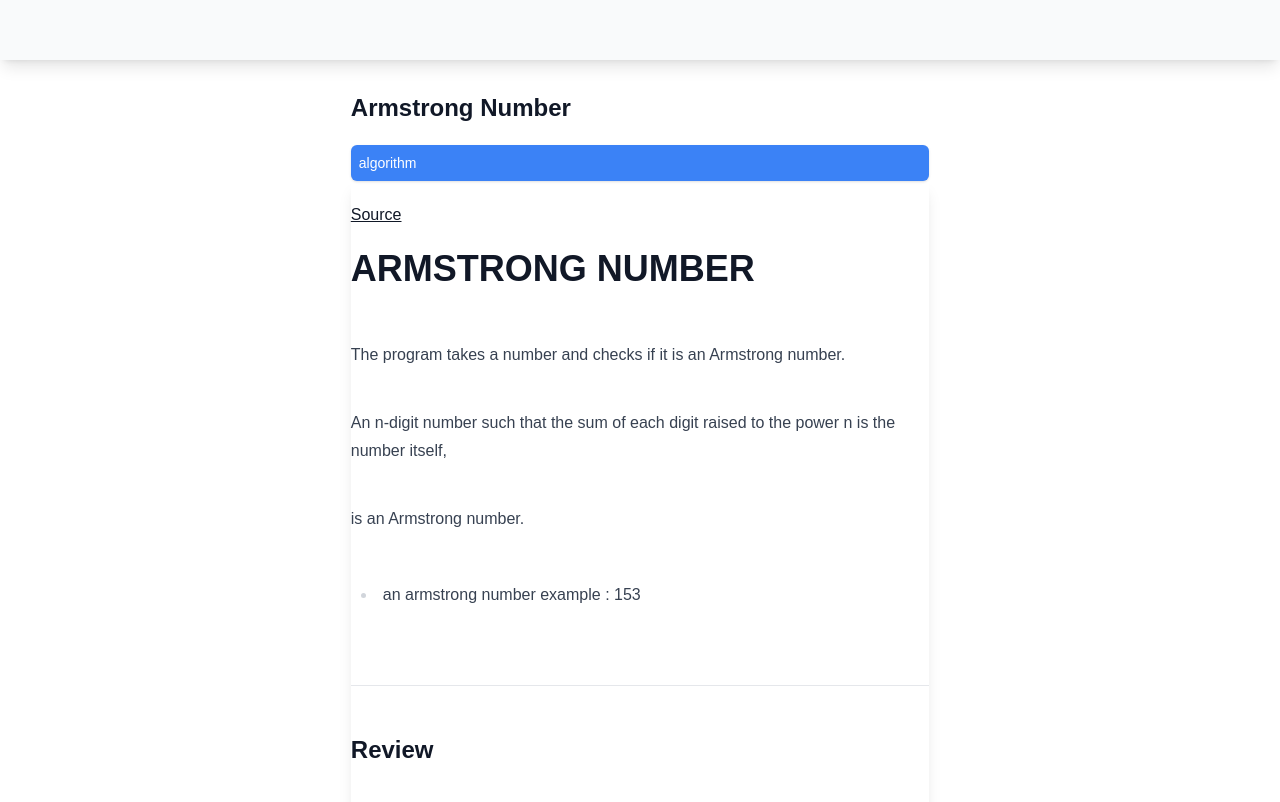
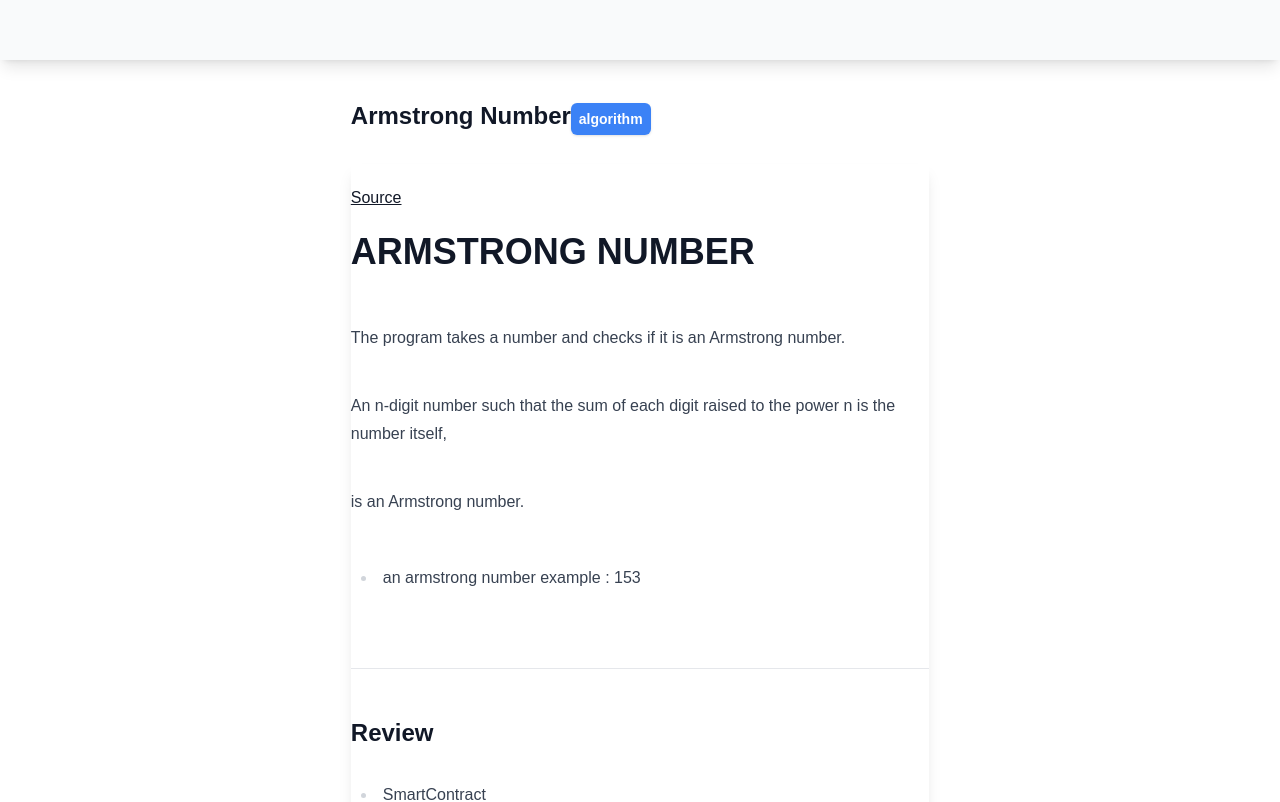
Before and after one commit to mosi-arch/blog, a Next.js app: page /post/Algorithm-Armstrong-Number in a window 1280 px wide. Shown: the top 802 px of the page. Built offline with nearby package versions, Linux system fonts and the light colour scheme.

Commit message:
Update [slug].js

```diff
--- a/pages/post/[slug].js
+++ b/pages/post/[slug].js
@@ -33,10 +33,11 @@ export default function PostPage({ frontmatter, content }) {
         <Head>
           <title>Sol Blog | {frontmatter.title}</title>
         </Head>
-        <h1 className='text-2xl'>
-          {frontmatter.title}
+        <h1>
+          <span className='text-2xl'>{frontmatter.title}</span>
+          <small className='text-sm bg-blue-500 text-white rounded-md p-2 shadow hover:shadow-lg'>{frontmatter.article}</small>
         </h1>
-        <small className='text-sm bg-blue-500 text-white rounded-md p-2 shadow hover:shadow-lg'>{frontmatter.article}</small>
+
         <div className='shadow-lg grid grid-cols-1' dangerouslySetInnerHTML={{ __html: md().render(content) }} />
       </div>
 
```
